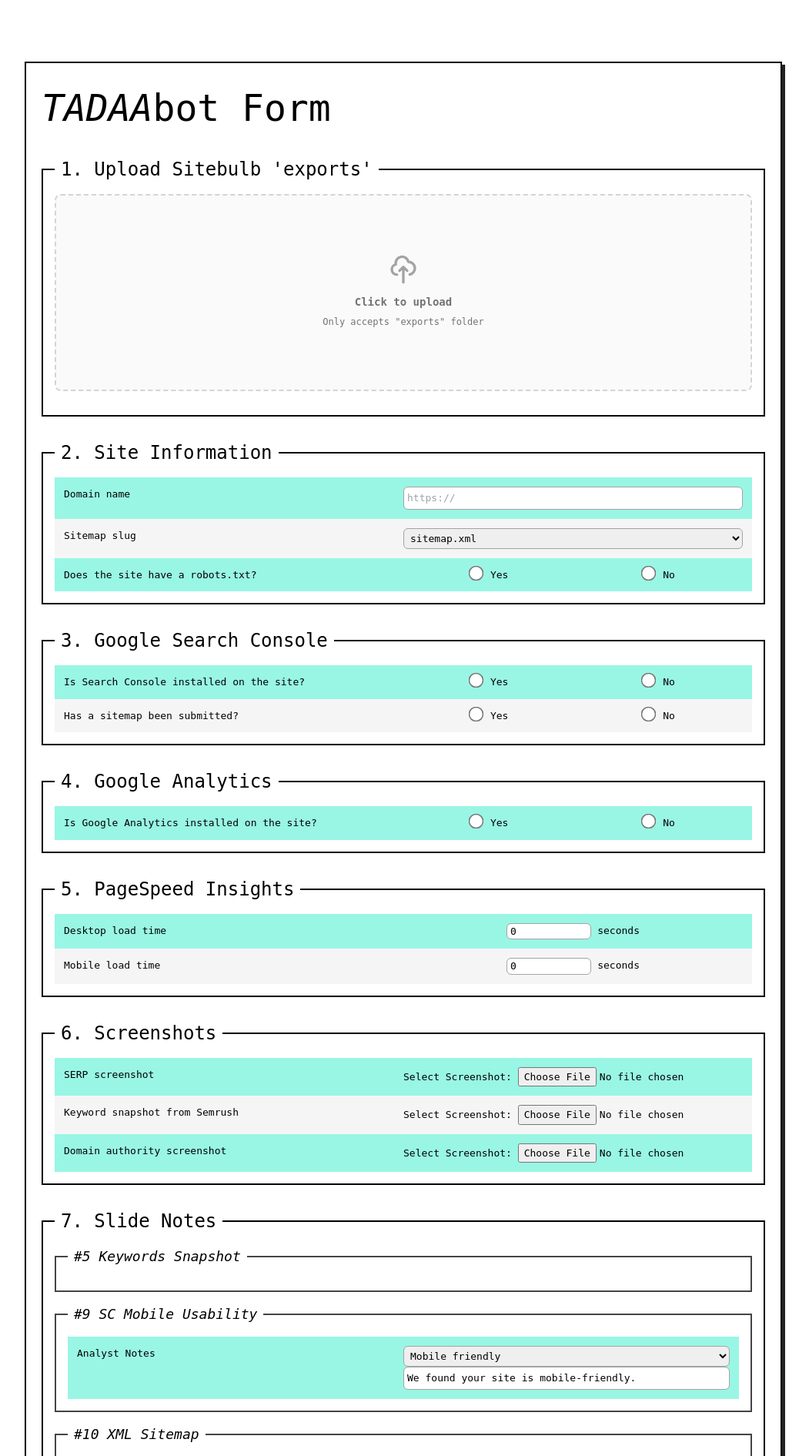
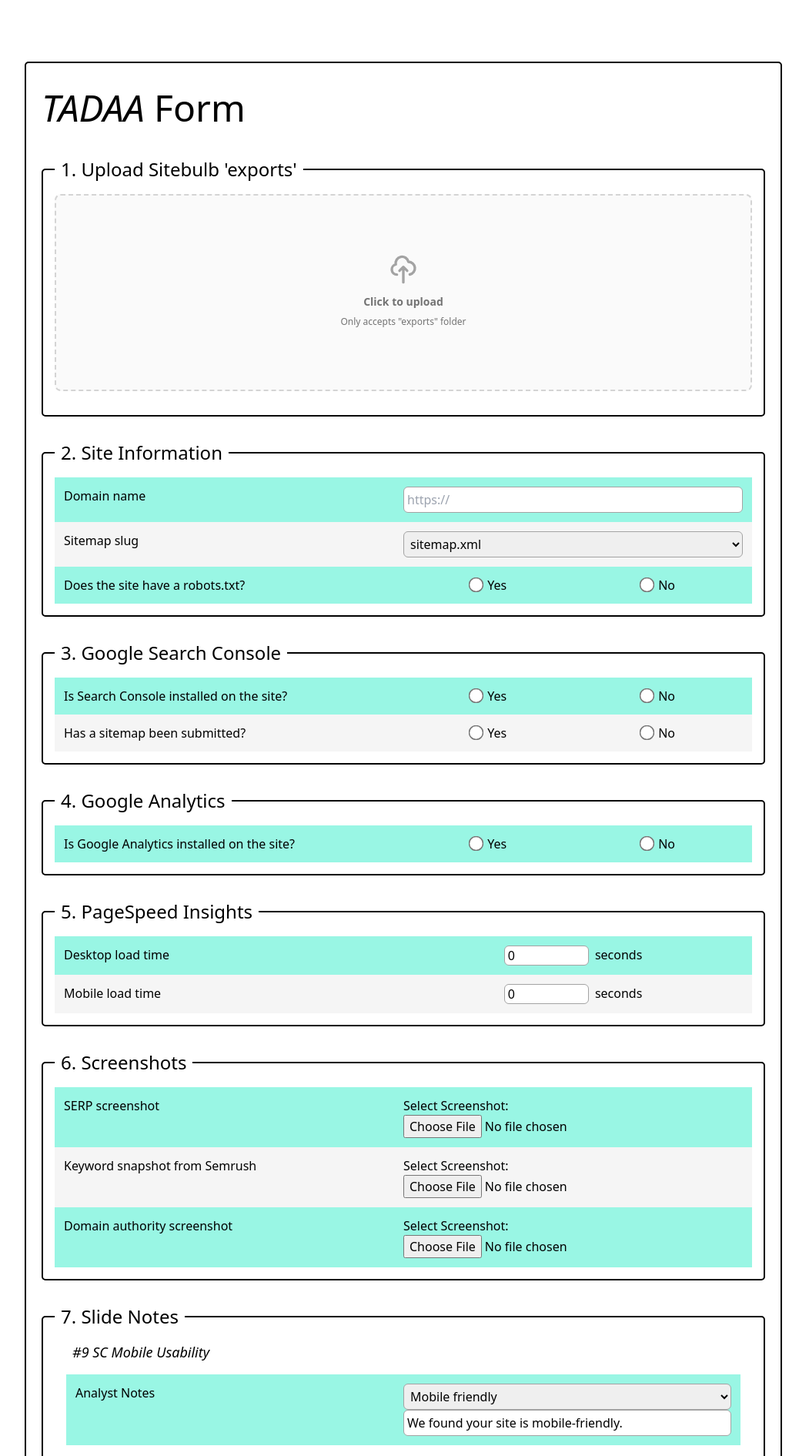
Before and after one commit to Logical-Position/TADAAbot, a Flask app: page / in a window 1280 px wide. Shown: the part 82-1973 px from the top of the page at 77% size, without its empty margins (116-1167 px from the left). Run offline with Flask 2, Linux system fonts and the light colour scheme; the visitor is signed in with stand-in values (Sample User, id 1); style sheets or scripts are compiled from the project's sources.

Commit message:
created default theme

```diff
--- a/tadaa/data/json/schema.json
+++ b/tadaa/data/json/schema.json
@@ -53,7 +53,7 @@
     {
       "index": 5,
       "name": "Keywords Snapshot",
-      "requires_input": "true",
+      "requires_input": "false",
       "shapes": [
         {
           "key": "keyword-snapshot",
--- /dev/null
+++ b/tadaa/static/styles/default.css
@@ -0,0 +1,26 @@
+/* default theme */
+/* data-theme="default" */
+[data-theme="default"] #tadaa-form {
+  border: 2px solid black;
+  border-radius: 5px;
+  margin-top: 5rem;
+  margin-bottom: 5rem;
+  padding: 10px 20px;
+}
+
+[data-theme="default"] #tadaa-form fieldset {
+  border: 2px solid black;
+  border-radius: 5px;
+  margin-top: 15px;
+  padding: 15px;
+  padding-top: 0;
+}
+
+[data-theme="default"] #tadaa-form fieldset fieldset {
+  border: none;
+  padding: 15px;
+}
+
+[data-theme="default"] #tadaa-form fieldset fieldset:first-of-type {
+  margin-top: 0;
+}
--- a/tadaa/static/styles/neo.css
+++ b/tadaa/static/styles/neo.css
@@ -1,5 +1,6 @@
-/* Audit Form */
-#tadaa-form {
+/* neo-brutalisim theme */
+/* data-theme="neo" */
+[data-theme="neo"] #tadaa-form {
   border: 2px solid black;
   box-shadow: #222 4px 4px;
   margin-top: 5rem;
@@ -9,17 +10,18 @@
   font-family: monospace;
 }
 
-  #tadaa-form fieldset {
+[data-theme="neo"] #tadaa-form fieldset {
   border: 2px solid black;
   margin-top: 15px;
   padding: 15px;
   padding-top: 0;
 }
 
-  #tadaa-form fieldset fieldset {
+[data-theme="neo"] #tadaa-form fieldset fieldset {
   border-color: #444;
   padding: 15px;
 }
-  #tadaa-form fieldset fieldset:first-of-type {
+
+[data-theme="neo"] #tadaa-form fieldset fieldset:first-of-type {
   margin-top: 0;
 }
--- a/tadaa/templates/layouts/base.html
+++ b/tadaa/templates/layouts/base.html
@@ -6,11 +6,13 @@
     <meta name="viewport" content="width=device-width, initial-scale=1.0">
     <title>{{ page_title }}</title>
     <link rel="stylesheet" href="{{ url_for('static',filename='styles/tailwind.css') }}">
-    <link rel="stylesheet" href="{{ url_for('static', filename='styles/style.css') }}"><link rel="stylesheet" href="{{ url_for('static', filename='styles/neo.css') }}">
+    <link rel="stylesheet" href="{{ url_for('static', filename='styles/style.css') }}">
+    <link rel="stylesheet" href="{{ url_for('static', filename='styles/default.css') }}">
+    <link rel="stylesheet" href="{{ url_for('static', filename='styles/neo.css') }}">
     {% block styles %}{% endblock %}
     {% block scripts %}{% endblock %}
 </head>
-<body>
+<body data-theme="default">
     <div class="flex flex-col justify-center">
         {% block page %}{% endblock %}
     </div>
--- a/tadaa/templates/sections/audit-form/form.html
+++ b/tadaa/templates/sections/audit-form/form.html
@@ -1,6 +1,6 @@
 <!-- MARK: Form -->
 <form id="tadaa-form" action="/generate-presentation" method="post" enctype="multipart/form-data">
-    <h1 class="text-5xl my-6"><em>TADAA</em>bot Form</h1>
+    <h1 class="text-5xl my-6"><em>TADAA</em> Form</h1>
 
     <!-- SECTION: Sitebulb Upload -->
     {% set section_name = "1. Upload Sitebulb 'exports'" %}
@@ -117,5 +117,5 @@
         >
         <p class="text-center text-lg italic text-neutral-400">The .pptx should download automatically once completed.</p>
     </section>
-    <h3 id="form-status" class="py-4 text-center font-medium text-xl text-neutral-500"><em>The "Technical Audit Documentation Automation Assistant", or TADAA!</em></p>
+    <h3 id="form-status" class="py-4 text-center font-medium text-xl text-neutral-500"><em>The "Technical Audit Document Automation Assistant", or TADAA!</em></p>
 </form>
```
Lines whose indentation alone changed are shown as unchanged.
